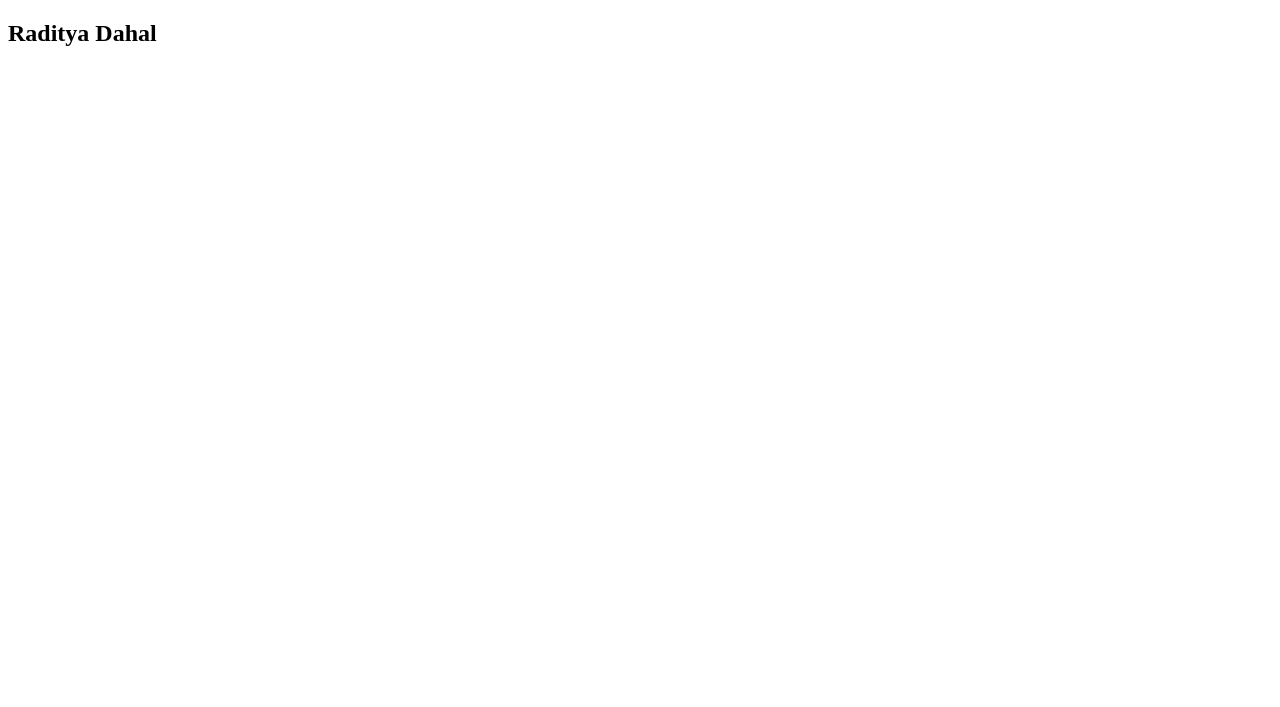
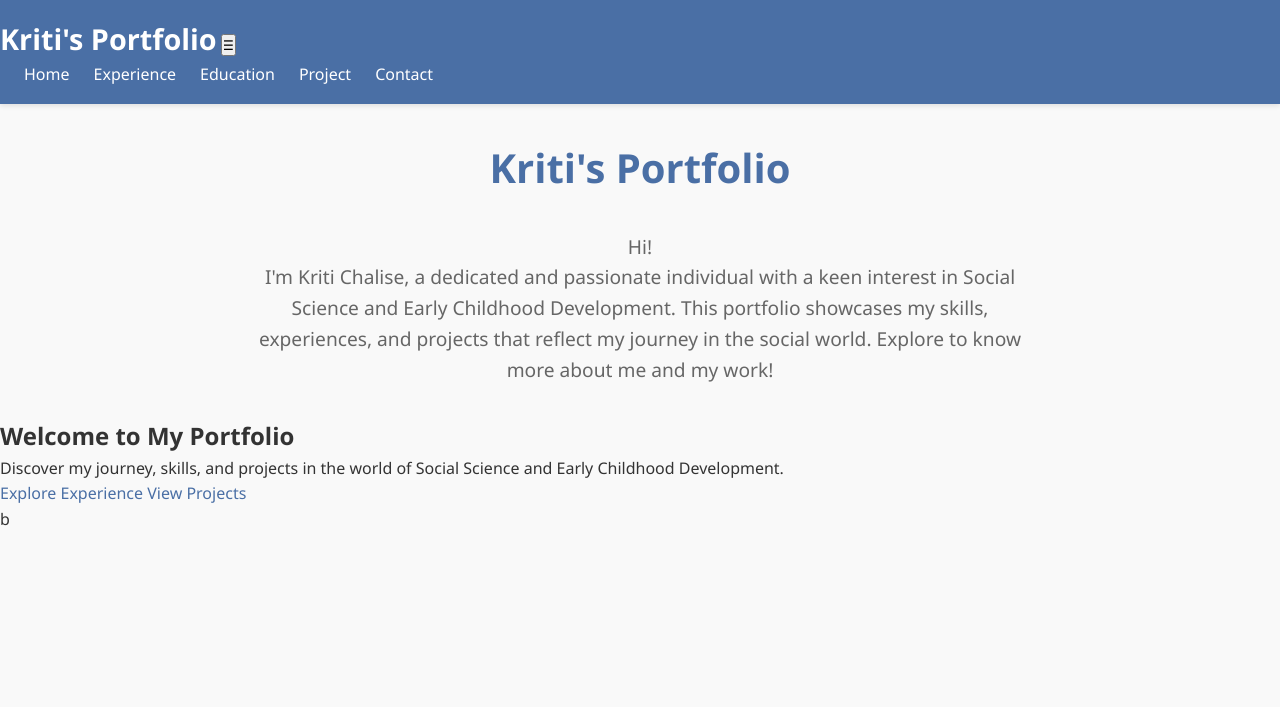
Before and after one commit to raditya-dahal/Web-Programming-Repo, a plain HTML site: page Portfolio/index.html in a window 1280 px wide. Drawn offline with Linux system fonts and the light colour scheme.

Commit message:
Change in Website

```diff
--- a/Portfolio/index.html
+++ b/Portfolio/index.html
@@ -1,17 +1,56 @@
 <!DOCTYPE html>
 <html lang="en">
+
 <head>
     <meta charset="UTF-8">
     <meta name="viewport" content="width=device-width, initial-scale=1.0">
-    <title>Raditya's Portfolio</title>
+    <title>Kriti Chalise</title>
     <link rel="stylesheet" href="/Portfolio/style.css">
 </head>
+
 <body>
-    <Nav>
-        <h1>Raditya Dahal</h1>
+    <!-- -----------------------------Navbar------------------ -->
 
+    <header>
+        <div class="navbar">
+            <a href="index.html" class="logo">Kriti's Portfolio</a>
+            <button class="menu-toggle">☰</button>
+            <nav>
+                <ul>
+                    <li><a href="/Portfolio/index.html">Home</a></li>
+                    <li><a href="/Portfolio/experience.html">Experience</a></li>
+                    <li><a href="/Portfolio/education.html">Education</a></li>
+                    <li><a href="/Portfolio/projects.html">Project</a></li>
+                    <li><a href="/Portfolio/contact.html">Contact</a></li>
+                </ul>
+            </nav>
+        </div>
+    </header>
 
-    </Nav>
+    <!-- --------------------Main Content------------------------ -->
+     <main>
+
+        <!-- ------------Introduction----------------- -->
+        <div class="container">
+            <h1 class="page-title">Kriti's Portfolio</h1>
+            <p class="page-subtitle">Hi!
+                <br>
+                I'm Kriti Chalise, a dedicated and passionate individual with a keen interest in Social Science and Early Childhood Development. This portfolio showcases my skills, experiences, and projects that reflect my journey in the social world. Explore to know more about me and my work!
+            </p>
+        </div>
+
+        <!-- -----------------Hero Section----------------- -->
+
+        <section class="hero">
+            <h1>Welcome to My Portfolio</h1>
+            <p>Discover my journey, skills, and projects in the world of Social Science and Early Childhood Development.</p>
+            <div class="cta-buttons">
+                <a href="/Portfolio/experience.html" class="btn">Explore Experience</a>
+                <a href="/Portfolio/projects.html" class="btn btn-secondary">View Projects</a>
+            </div>
+        </section>b
+     </main>
 
 </body>
+
 </html>
--- a/Portfolio/style.css
+++ b/Portfolio/style.css
@@ -0,0 +1,122 @@
+* {
+    margin: 0;
+    padding: 0;
+    box-sizing: border-box;
+    font-family: 'Segoe UI', Tahoma, Geneva, Verdana, sans-serif;
+}
+
+body {
+    background-color: #f9f9f9;
+    color: #333;
+    line-height: 1.6;
+}
+
+a {
+    text-decoration: none;
+    color: #4a6fa5;
+    transition: color 0.3s;
+}
+
+a:hover {
+    color: #2c4975;
+}
+
+.container {
+    width: 90%;
+    max-width: 1200px;
+    margin: 0 auto;
+    padding: 0 15px;
+}
+
+/* Header Styles */
+header {
+    background-color: #4a6fa5;
+    color: white;
+    padding: 1rem 0;
+    box-shadow: 0 2px 5px rgba(0,0,0,0.1);
+    position: sticky;
+    top: 0;
+    z-index: 100;
+}
+
+.header-container {
+    display: flex;
+    justify-content: space-between;
+    align-items: center;
+}
+
+.logo {
+    font-size: 1.8rem;
+    font-weight: bold;
+    color: white;
+}
+
+.logo span {
+    color: #ffd166;
+}
+
+nav ul {
+    display: flex;
+    list-style: none;
+}
+
+nav ul li {
+    margin-left: 1.5rem;
+}
+
+nav ul li a {
+    color: white;
+    font-weight: 500;
+    padding: 0.5rem 0;
+    position: relative;
+}
+
+nav ul li a:hover {
+    color: #ffd166;
+}
+
+nav ul li a.active {
+    color: #ffd166;
+}
+
+nav ul li a.active::after {
+    content: '';
+    position: absolute;
+    bottom: -5px;
+    left: 0;
+    width: 100%;
+    height: 2px;
+    background-color: #ffd166;
+}
+
+.mobile-menu-btn {
+    display: none;
+    background: none;
+    border: none;
+    color: white;
+    font-size: 1.5rem;
+    cursor: pointer;
+}
+
+/* Main Content Styles */
+main {
+    padding: 2rem 0;
+    min-height: calc(100vh - 200px);
+}
+
+.page-title {
+    text-align: center;
+    margin-bottom: 2rem;
+    color: #4a6fa5;
+    font-size: 2.5rem;
+}
+
+.page-subtitle {
+    text-align: center;
+    margin-bottom: 2rem;
+    color: #666;
+    font-size: 1.2rem;
+    max-width: 800px;
+    margin-left: auto;
+    margin-right: auto;
+}
```
Also changed, not shown: Portfolio/contact.html (added), Portfolio/education.html (added), Portfolio/experience.html (added), Portfolio/projects.html (added).
